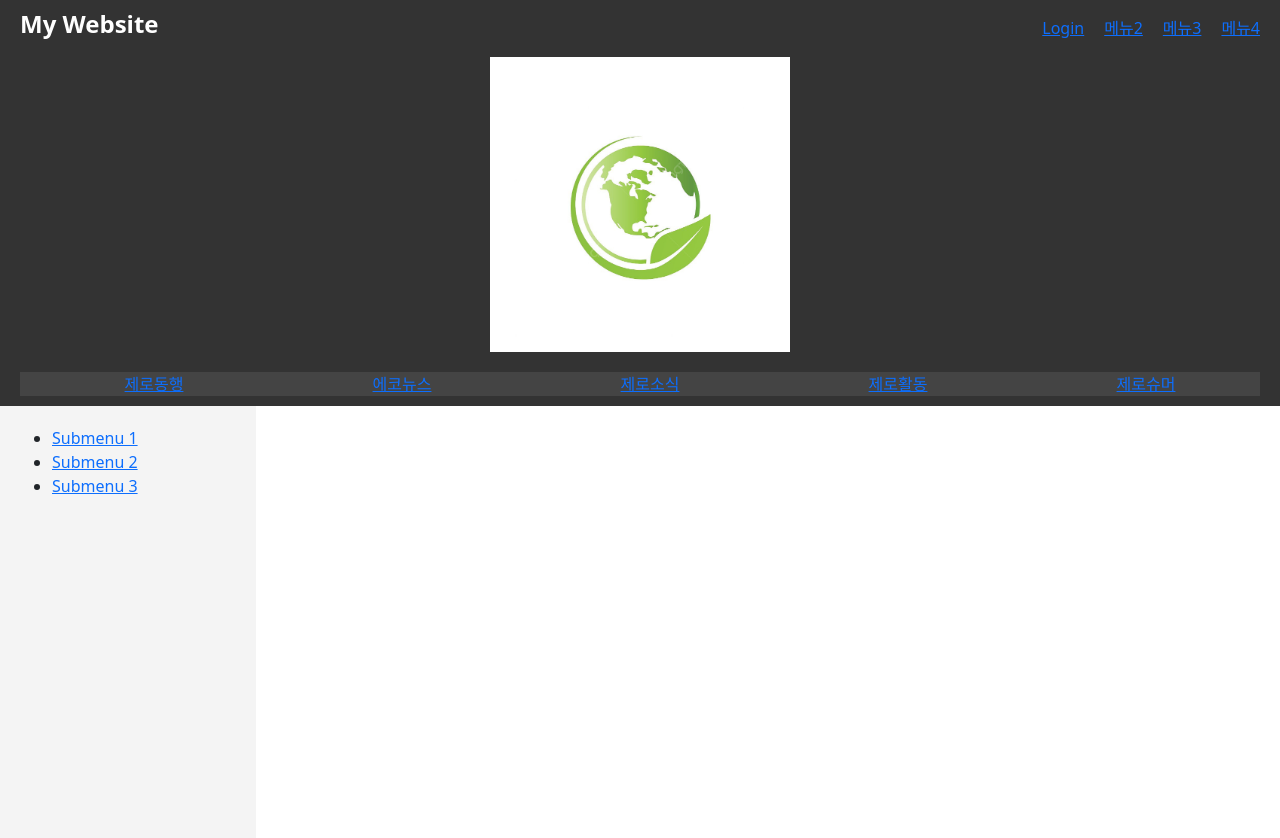
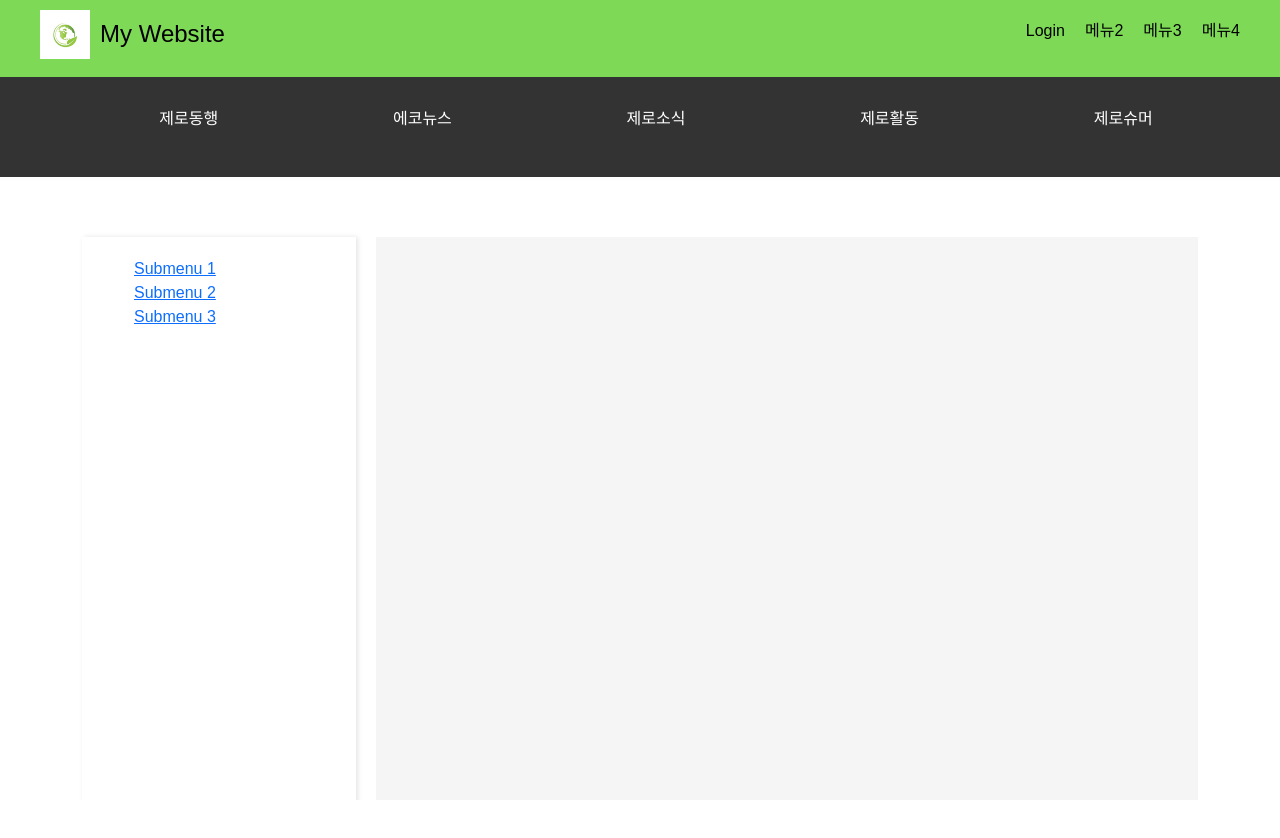
Before and after one commit to rurujon/zero, a React (Create React App) app in the folder front/: page /member-info in a window 1280 px wide. Shown: the top 838 px of the page. After the commit the page ends 800 px from the top, so only its background shows below. Built offline with nearby package versions, Linux system fonts and the light colour scheme; the HTML template or start-up script is replaced by a standard one.

Commit message:
헤더 스타일 조정.

```diff
--- a/front/src/App.js
+++ b/front/src/App.js
@@ -16,6 +16,8 @@ import OrgApp from './components/org/OrgApp';
 import routes from './routes';
 import RssData from './components/rss/RssData';
 
+import './components/headfootside/Main.css'
+
 function AppContent() {
 
   //React Router에서 경로를 가져오는 훅. 단, 이걸 사용하기 위해서는 정의되는 함수가 <BrowserRouter> 안에 있어야 한다고 합니다.
@@ -24,21 +26,19 @@ function AppContent() {
   const isMainPage = location.pathname === '/'; // 메인 페이지인지 확인
 
   return (
-    <div>
+
+    <div className='container'>
       {/* 헤더는 모든 페이지에서 공통적으로 사용 */}
-      <Header />
+      <Header className='header'/>
 
-      {/* <OrgApp/> */}
-      {/* <NewsList/> */}
-      {/* <RssData/> */}
 
         {/* 사이드바가 나오는 페이지는 flex 레이아웃을 적용 */}
-      <div className={isMainPage ? '' : 'main-layout'}>
+        <div className={isMainPage ? 'main-content' : 'main-layout'}>
 
           {/* 메인페이지가 아닌 경우에만 사이드바 렌더링 */}
-        {!isMainPage && <SideBar />}
+          {!isMainPage && <SideBar className='sidebar'/>}
 
-        <div className={isMainPage ? '' : 'content'}>
+          <div className={isMainPage ? 'main-content' : 'content'}>
             <Routes>
               {routes.map((route) => (
                 <Route key={route.path} path={route.path} element={route.element} />
@@ -49,9 +49,8 @@ function AppContent() {
 
 
         {/* 풋터는 모든 페이지에서 공통적으로 사용 */}
-      <Footer />
+        <Footer className='footer'/>
         <AutoLogout />
-
 
     </div>
   );
--- a/front/src/components/headfootside/Header.css
+++ b/front/src/components/headfootside/Header.css
@@ -1,19 +1,138 @@
-nav ul {
-    list-style-type: none;
-    padding: 0;
-  }
+.header-background_one {
+    background-color: #7ED957; /* 헤더 배경색 */
+    width: 100vw; /* 뷰포트의 너비로 설정하여 전체 너비를 차지 */
+    position: relative; /* 하위 메뉴와의 위치 조정 */
+    left: 50%; /* 왼쪽 여백을 뷰포트 중심으로 이동 */
+    right: 50%; /* 오른쪽 여백을 뷰포트 중심으로 이동 */
+    margin-left: -50vw; /* 뷰포트의 절반만큼 왼쪽으로 이동하여 중앙 정렬 */
+    margin-right: -50vw; /* 뷰포트의 절반만큼 오른쪽으로 이동하여 중앙 정렬 */
+}
 
-  nav ul li {
-    display: inline;
+.header-background_two {
+    background-color: #333; /* 헤더 배경색 */
+    width: 100vw; /* 뷰포트의 너비로 설정하여 전체 너비를 차지 */
+    position: relative; /* 하위 메뉴와의 위치 조정 */
+    left: 50%; /* 왼쪽 여백을 뷰포트 중심으로 이동 */
+    right: 50%; /* 오른쪽 여백을 뷰포트 중심으로 이동 */
+    margin-left: -50vw; /* 뷰포트의 절반만큼 왼쪽으로 이동하여 중앙 정렬 */
+    margin-right: -50vw; /* 뷰포트의 절반만큼 오른쪽으로 이동하여 중앙 정렬 */
+}
+
+.header-background_three {
+    background-color: #555; /* 헤더 배경색 */
+    width: 100vw; /* 뷰포트의 너비로 설정하여 전체 너비를 차지 */
+    position: relative; /* 하위 메뉴와의 위치 조정 */
+    z-index: 100; /* 다른 요소 위에 나타나도록 */
+}
+
+.header-content {
+    max-width: 1320px; /* 원하는 최대 너비 설정 (Bootstrap 컨테이너 너비와 유사) */
+    margin: 0 auto; /* 가운데 정렬 */
+    padding: 0 20px; /* 내부 패딩 설정 */
+}
+
+.header-content_two {
+    max-width: 1320px; /* 원하는 최대 너비 설정 (Bootstrap 컨테이너 너비와 유사) */
+    padding: 0 20px; /* 내부 패딩 설정 */
+    margin-left: 0 auto;
+}
+
+
+.top-nav {
+    display: flex;
+    justify-content: space-between;
+    align-items: center;
+    padding: 10px 20px;
+    color: black;
+}
+
+.top-nav h1 {
+    font-size: 1.5rem;
+    display: flex;
+    align-items: center;
+}
+
+.top-nav img {
+    margin-right: 10px;
+}
+
+.top-nav ul {
+    display: flex;
+    list-style: none;
+}
+
+.top-nav li {
     margin-left: 20px;
-  }
+}
 
-  nav ul li a {
+.top-nav a {
+    color: black;
+    text-decoration: none;
+}
+
+.top-nav a:hover {
+    text-decoration: underline;
+}
+
+/* 하단 네비게이션 */
+.bottom-nav {
+    position: relative; /* 하위 메뉴를 위한 기준 설정 */
+    padding: 10px 20px;
+}
+
+.bottom-nav ul li {
+    display: inline-block; /* 인라인 블록으로 변경하여 가로 배치 */
+    padding: 20px 30px; /* 상하, 좌우 패딩 추가하여 높이 및 간격 증가 */
+}
+
+.bottom-nav ul {
+    list-style: none;
+    display: flex;
+    justify-content: space-around;
+}
+
+.bottom-nav li {
+    position: relative; /* 하위 메뉴를 absolute로 만들기 위한 기준 */
+}
+
+.bottom-nav a {
     color: white;
     text-decoration: none;
-    font-size: 18px;
-  }
+}
 
-  nav ul li a:hover {
+.bottom-nav a:hover {
     text-decoration: underline;
-  }
+}
+
+/* 하위 메뉴 영역 */
+.submenu-layer {
+    position: absolute; /* 하위 메뉴의 위치를 조정 */
+    top: 100%; /* 상위 메뉴 바로 아래에 위치 */
+    left: 32%; /* 왼쪽 여백을 뷰포트 중심으로 이동 */
+    transform: translateX(-50%); /* 중앙 정렬 */
+    background-color: #555; /* 하위 메뉴 배경색 */
+    z-index: 100; /* 다른 요소 위에 나타나도록 */
+    width: 100%; /* 하위 메뉴의 너비를 100%로 설정 */
+    padding: 10px 0; /* 하위 메뉴에 여백 추가 */
+
+}
+
+.sub-menu-content {
+    display: flex; /* 하위 메뉴를 가로로 나열 */
+    justify-content: flex-start; /* 왼쪽 정렬 */
+    max-width: 1320px; /* 원하는 최대 너비 설정 */
+    margin: 0 auto; /* 가운데 정렬 (패딩을 통해 왼쪽 정렬되도록 조정) */
+    padding: 0 20px; /* 내부 패딩 설정 */
+
+}
+
+.sub-menu-content a {
+    margin: 0 15px; /* 하위 메뉴 간의 좌우 간격 추가 */
+    padding: 10px; /* 하위 메뉴의 패딩 추가 */
+    color: white;
+    text-decoration: none;
+}
+
+.sub-menu-content a:hover {
+    text-decoration: underline;
+}
--- a/front/src/components/headfootside/Header.js
+++ b/front/src/components/headfootside/Header.js
@@ -1,173 +1,120 @@
 import React, { useState } from 'react';
 import { BrowserRouter as Router, Routes, Route, Link } from "react-router-dom";
+import './Header.css'
 
 function Header() {
-  // 각 메뉴에 대한 하위 메뉴 표시 여부를 관리하는 상태 변수
-  const [activeMenu, setActiveMenu] = useState(null);
+  const [activeMenu, setActiveMenu] = useState('');
 
-  // 마우스가 메뉴 위에 올라가면 하위 메뉴를 표시
-  const handleMouseEnter = (menu) => {
-    setActiveMenu(menu);
+  const handleMouseEnter = (menuName) => {
+    setActiveMenu(menuName);
   };
 
-  // 마우스가 메뉴를 벗어나면 하위 메뉴를 숨김
   const handleMouseLeave = () => {
-    setActiveMenu(null);
+    setActiveMenu(''); // 헤더 영역에서 벗어나면 하위 메뉴 숨김
   };
 
   return (
-    <header style={styles.header}>
-      {/* 로고와 첫 번째 메뉴바 */}
-      <div style={styles.logoNavContainer}>
-        <h1 style={styles.logo}>My Website</h1>
+    <div>
+    <div className="header-background_one"> {/* 배경색을 담당하는 div */}
+    <div className="header-content" onMouseLeave={handleMouseLeave}> {/* 헤더 전체에 마우스 리브 이벤트 추가 */}
+
+      <div className="top-nav">
+        <h1>
+          <Link to="/">
+            <img src="/images/logo.png" width="50px" alt="logo" />
+          </Link>
+          My Website
+        </h1>
         <nav>
-          <ul style={styles.navList}>
-            <li style={styles.navItem}><Link to="/loginMain">Login</Link></li>
-            <li style={styles.navItem}><Link to="/about">메뉴2</Link></li>
-            <li style={styles.navItem}><Link to="/services">메뉴3</Link></li>
-            <li style={styles.navItem}><Link to="/contact">메뉴4</Link></li>
+          <ul>
+            <li><Link to="/loginMain">Login</Link></li>
+            <li><Link to="/about">메뉴2</Link></li>
+            <li><Link to="/services">메뉴3</Link></li>
+            <li><Link to="/contact">메뉴4</Link></li>
           </ul>
         </nav>
       </div>
-
-      {/* 이미지 추가 */}
-      <div style={styles.imageContainer}>
-        <Link to={"/"}><img src="/images/logo.png" width="300px" alt="logo" style={styles.image} /></Link>
-      </div>
-
-      {/* 두 번째 메뉴바 */}
-      <nav>
-        <ul style={styles.secondNavList}>
+    </div>
+    </div>
+    <div className="header-background_two"> {/* 배경색을 담당하는 div */}
+    <div className="header-content" onMouseLeave={handleMouseLeave}> {/* 헤더 전체에 마우스 리브 이벤트 추가 */}
+      <nav className="bottom-nav">
+        <ul>
           <li
-            style={styles.navItem}
             onMouseEnter={() => handleMouseEnter('zero-donghaeng')}
-            onMouseLeave={handleMouseLeave}
           >
             <Link to="/zero-donghaeng">제로동행</Link>
-            {activeMenu === 'zero-donghaeng' && (
-              <ul style={styles.subMenu}>
-                <li><Link to="/sub1">제로웨이스트 소개</Link></li>
-                <li><Link to="/sub2">리사이클링 소개</Link></li>
-              </ul>
-            )}
           </li>
           <li
-            style={styles.navItem}
             onMouseEnter={() => handleMouseEnter('eco-news')}
-            onMouseLeave={handleMouseLeave}
           >
             <Link to="/eco-news">에코뉴스</Link>
-            {activeMenu === 'eco-news' && (
-              <ul style={styles.subMenu}>
-                <li><Link to="/sub1">네이버 뉴스 api</Link></li>
-                <li><Link to="/sub2">환경 관련 검색어</Link></li>
-              </ul>
-            )}
           </li>
           <li
-            style={styles.navItem}
             onMouseEnter={() => handleMouseEnter('zero-news')}
-            onMouseLeave={handleMouseLeave}
           >
             <Link to="/zero-news">제로소식</Link>
-            {activeMenu === 'zero-news' && (
-              <ul style={styles.subMenu}>
-                <li><Link to="/seoulNews/eco">에코</Link></li>
-                <li><Link to="/seoulNews/env">환경</Link></li>
-                <li><Link to="/seoulNews/air">기상</Link></li>
-                <li><Link to="/seoulNews/green">그린</Link></li>
-              </ul>
-            )}
           </li>
           <li
-            style={styles.navItem}
             onMouseEnter={() => handleMouseEnter('zero-activity')}
-            onMouseLeave={handleMouseLeave}
           >
             <Link to="/zero-activity">제로활동</Link>
-            {activeMenu === 'zero-activity' && (
-              <ul style={styles.subMenu}>
-                <li><Link to="/sub1">하위 메뉴 1</Link></li>
-                <li><Link to="/sub2">하위 메뉴 2</Link></li>
-              </ul>
-            )}
           </li>
           <li
-            style={styles.navItem}
             onMouseEnter={() => handleMouseEnter('zero-consumer')}
-            onMouseLeave={handleMouseLeave}
           >
             <Link to="/zero-consumer">제로슈머</Link>
-            {activeMenu === 'zero-consumer' && (
-              <ul style={styles.subMenu}>
-                <li><Link to="/sub1">하위 메뉴 1</Link></li>
-                <li><Link to="/sub2">하위 메뉴 2</Link></li>
-              </ul>
-            )}
           </li>
         </ul>
+
+        {activeMenu && (
+          <div className='header-background_three'>
+          <div className="submenu-layer">
+
+            <div className="sub-menu-content">
+            <div className='header-content_two'>
+              {activeMenu === 'zero-donghaeng' && (
+                <>
+                  <Link to="/sub1">제로웨이스트 소개</Link>
+                  <Link to="/sub2">리사이클링 소개</Link>
+                </>
+              )}
+              {activeMenu === 'eco-news' && (
+                <>
+                  <Link to="/sub1">네이버 뉴스 api</Link>
+                  <Link to="/sub2">환경 관련 검색어</Link>
+                </>
+              )}
+              {activeMenu === 'zero-news' && (
+                <>
+                  <Link to="/seoulNews/eco">에코</Link>
+                  <Link to="/seoulNews/env">환경</Link>
+                  <Link to="/seoulNews/air">기상</Link>
+                  <Link to="/seoulNews/green">그린</Link>
+                </>
+              )}
+              {activeMenu === 'zero-activity' && (
+                <>
+                  <Link to="/sub1">하위 메뉴 1</Link>
+                  <Link to="/sub2">하위 메뉴 2</Link>
+                </>
+              )}
+              {activeMenu === 'zero-consumer' && (
+                <>
+                  <Link to="/sub1">하위 메뉴 1</Link>
+                  <Link to="/sub2">하위 메뉴 2</Link>
+                </>
+              )}
+            </div>
+            </div>
+          </div>
+          </div>
+        )}
       </nav>
-    </header>
+    </div>
+    </div>
+    </div>
   );
 }
 
-const styles = {
-  header: {
-    padding: '10px 20px',
-    backgroundColor: '#333',
-    color: 'white',
-  },
-  logoNavContainer: {
-    display: 'flex',
-    justifyContent: 'space-between',
-    alignItems: 'center',
-  },
-  logo: {
-    fontSize: '24px',
-    fontWeight: 'bold',
-  },
-  navList: {
-    display: 'flex',
-    listStyle: 'none',
-    margin: 0,
-    padding: 0,
-  },
-  navItem: {
-    marginLeft: '20px',
-    position: 'relative',
-  },
-  link: {
-    color: 'white',
-    textDecoration: 'none',
-  },
-  imageContainer: {
-    textAlign: 'center',
-    marginTop: '10px',
-  },
-  image: {
-    maxWidth: '100%',
-    height: 'auto',
-  },
-  secondNavList: {
-    display: 'flex',
-    width:'auto',
-    justifyContent: 'space-around',
-    listStyle: 'none',
-    margin: '20px 0 0 0',
-    padding: 0,
-    backgroundColor: '#444',
-  },
-  subMenu: {
-    position: 'absolute',
-    top: '100%',
-    left: 0,
-    backgroundColor: '#666',
-    listStyle: 'none',
-    padding: '10px',
-    margin: 0,
-    display: 'block',
-    boxShadow: '0px 4px 8px rgba(0, 0, 0, 0.2)',
-  },
-};
-
 export default Header;
--- /dev/null
+++ b/front/src/components/headfootside/Main.css
@@ -0,0 +1,86 @@
+/* 공통 스타일 */
+body, html {
+    margin: 0;
+    padding: 0;
+    font-family: Arial, sans-serif;
+    height: 100%;
+    box-sizing: border-box;
+    overflow-x: hidden;
+}
+
+.container {
+    display: flex;
+    flex-direction: column;
+    min-height: 100vh;
+
+}
+
+/* Header 스타일 */
+.header {
+    background-color: #7ED957; /* 연두색 */
+    color: white;
+    padding: 20px;
+    text-align: center;
+    position: fixed;
+    top: 0;
+    left: 0;
+    right: 0;
+    height: 60px; /* 고정된 높이 */
+    z-index: 1000;
+    box-shadow: 0 4px 2px -2px gray;
+    width: 100%;
+}
+
+/* Footer 스타일 */
+.footer {
+    background-color: #7ED957; /* 연두색 */
+    color: white;
+    padding: 10px;
+    text-align: center;
+    position: fixed;
+    bottom: 0;
+    left: 0;
+    right: 0;
+    height: 40px; /* 고정된 높이 */
+    box-shadow: 0 -2px 4px -2px gray;
+    z-index: 1000;
+    width: 100%;
+}
+
+/* 레이아웃을 위한 메인 컨테이너 */
+.main-layout {
+    display: flex;
+    flex-grow: 1;
+    padding-top: 60px; /* Header 높이만큼 여유 */
+    padding-bottom: 40px; /* Footer 높이만큼 여유 */
+    min-height: calc(100vh - 100px); /* Header와 Footer 높이를 뺀 나머지 공간 차지 */
+}
+
+/* SideBar 스타일 */
+.sidebar {
+    background-color: #ffffff; /* 초록색 */
+    color: white;
+    width: 25%; /* 고정된 사이드바 너비 25% */
+    padding: 20px;
+    height: calc(100vh - 100px); /* 헤더와 푸터를 제외한 높이 */
+    position: relative; /* 헤더와 충돌하지 않도록 상대 위치 */
+    top: 0;
+    box-shadow: 2px 0 5px rgba(0, 0, 0, 0.1);
+    overflow-y: auto;
+}
+
+/* 메인 콘텐츠 영역 */
+.content {
+    margin-left: 20px; /* 사이드바와 간격 */
+    padding: 20px;
+    flex-grow: 1;
+    width: 75%; /* 콘텐츠 영역 너비 75% */
+    background-color: #F5F5F5; /* 연한 회색 배경 */
+}
+
+/* 메인페이지에서 사이드바 없는 전체 레이아웃 */
+.main-content {
+    padding: 80px 20px 40px; /* Header와 Footer 여유 공간 확보 */
+    background-color: #F5F5F5; /* 연한 회색 배경 */
+    min-height: calc(100vh - 100px); /* 전체 높이에서 헤더와 푸터를 제외한 높이 */
+}
--- a/front/src/components/headfootside/SideBar.js
+++ b/front/src/components/headfootside/SideBar.js
@@ -1,6 +1,6 @@
 import React from "react";
 import { Link } from "react-router-dom";
-import './SideBar.css'; // 사이드바 스타일링
+// import './SideBar.css'; // 사이드바 스타일링
 
 function SideBar() {
     return (
```
Lines whose indentation alone changed are shown as unchanged.
